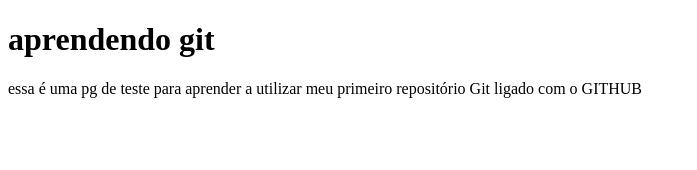
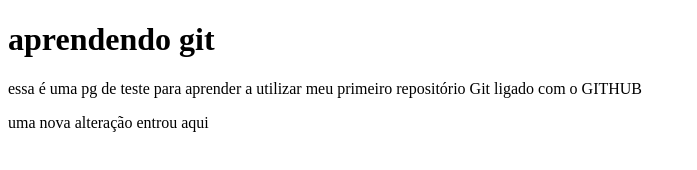
Before and after one commit to Allan-010/reposit-rio.test, a plain HTML site: page index.html in a window 1280 px wide. Shown: the whole page, without its empty margins (0-697 px from the left). Drawn offline with Linux system fonts and the light colour scheme.

Commit message:
nova tag p

```diff
--- a/index.html
+++ b/index.html
@@ -10,5 +10,6 @@
     <p>essa é uma pg de teste para aprender a utilizar
        meu primeiro repositório Git ligado com o GITHUB
     </p>
+    <p>uma nova alteração entrou aqui</p>
 </body>
 </html>
```
